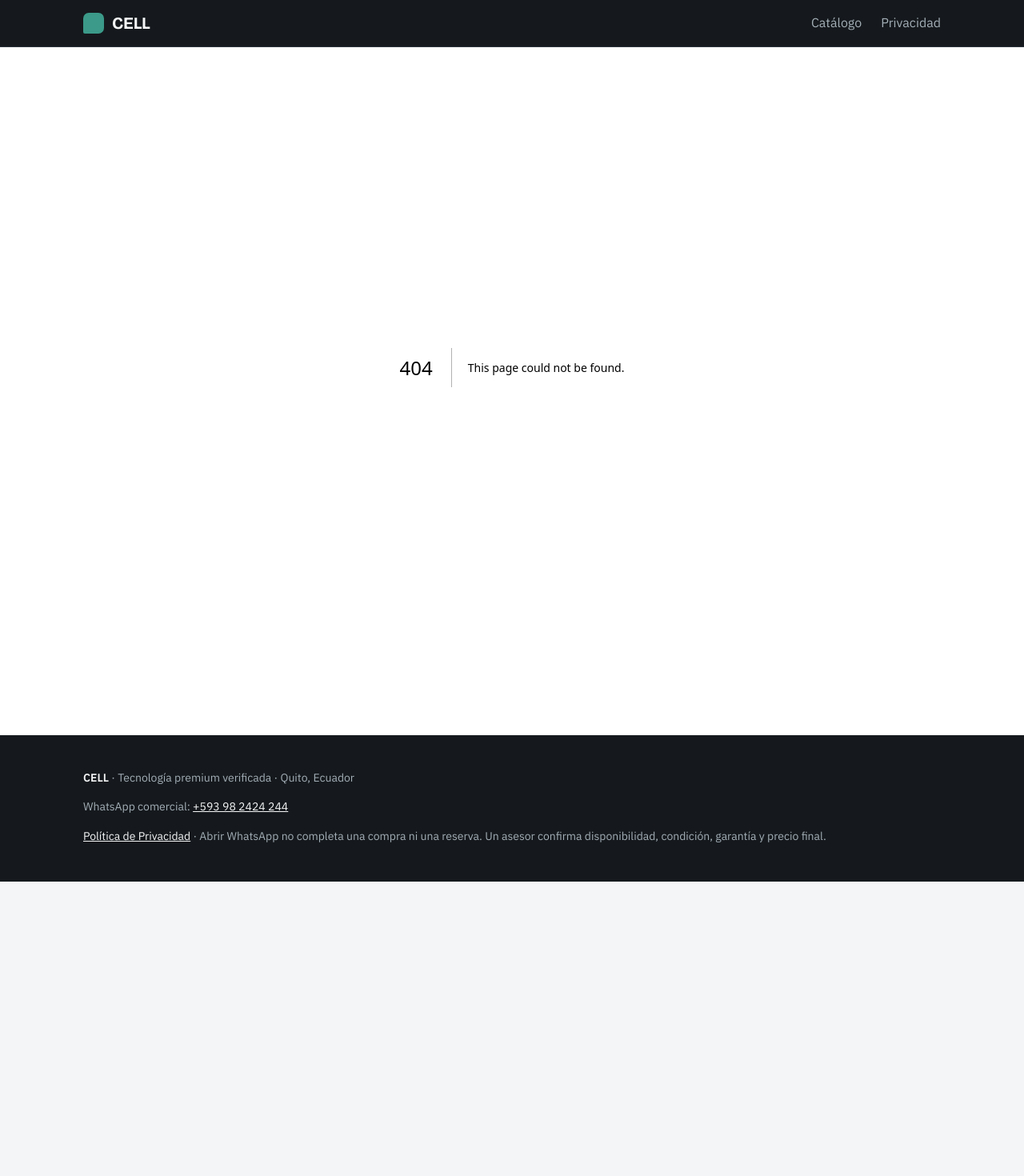
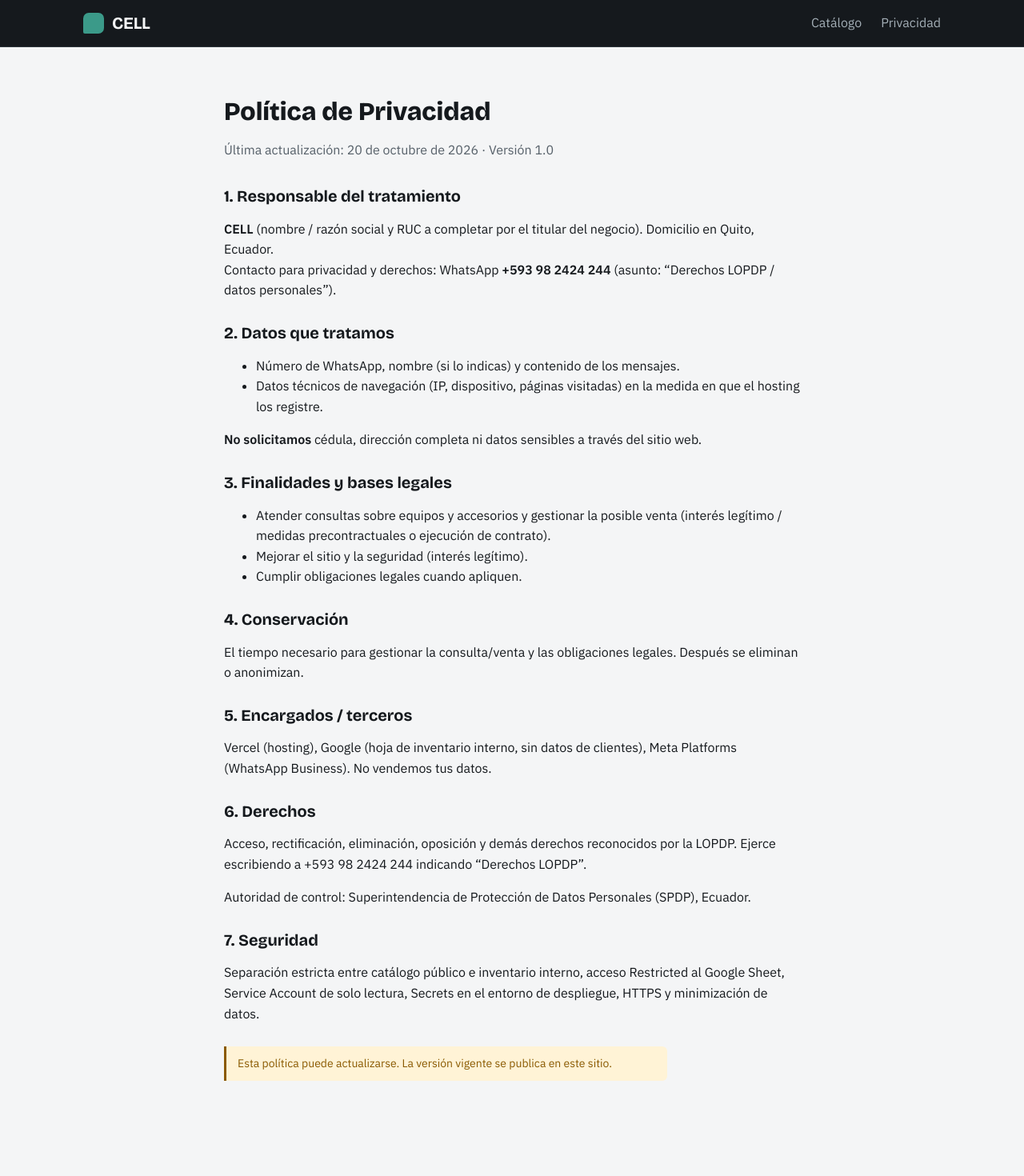
Before and after one commit to horebazo961/CELL, a Next.js app: page /privacidad in a window 1280 px wide. Before the commit this address had no page. Shown: the top 1470 px of the page at 80% size. Before the commit the page ends 1102 px from the top, so only its background shows below. Built offline with nearby package versions, Linux system fonts and the light colour scheme.

Commit message:
feat: privacy policy page (LOPDP)

```diff
--- /dev/null
+++ b/src/app/privacidad/page.tsx
@@ -0,0 +1,102 @@
+export const metadata = {
+  title: "Política de Privacidad · CELL",
+};
+
+export default function PrivacidadPage() {
+  return (
+    <div className="wrap" style={{ padding: "40px 0 60px", maxWidth: 720 }}>
+      <h1 style={{ font: "800 32px var(--fd)", marginBottom: 8 }}>
+        Política de Privacidad
+      </h1>
+      <p style={{ color: "var(--mut)", marginBottom: 32 }}>
+        Última actualización: 20 de octubre de 2026 · Versión 1.0
+      </p>
+
+      <section style={{ marginBottom: 28 }}>
+        <h2 style={{ font: "700 20px var(--fd)" }}>1. Responsable del tratamiento</h2>
+        <p>
+          <strong>CELL</strong> (nombre / razón social y RUC a completar por el
+          titular del negocio). Domicilio en Quito, Ecuador.
+          <br />
+          Contacto para privacidad y derechos: WhatsApp{" "}
+          <strong>+593 98 2424 244</strong> (asunto: “Derechos LOPDP / datos
+          personales”).
+        </p>
+      </section>
+
+      <section style={{ marginBottom: 28 }}>
+        <h2 style={{ font: "700 20px var(--fd)" }}>2. Datos que tratamos</h2>
+        <ul>
+          <li>
+            Número de WhatsApp, nombre (si lo indicas) y contenido de los
+            mensajes.
+          </li>
+          <li>
+            Datos técnicos de navegación (IP, dispositivo, páginas visitadas) en
+            la medida en que el hosting los registre.
+          </li>
+        </ul>
+        <p>
+          <strong>No solicitamos</strong> cédula, dirección completa ni datos
+          sensibles a través del sitio web.
+        </p>
+      </section>
+
+      <section style={{ marginBottom: 28 }}>
+        <h2 style={{ font: "700 20px var(--fd)" }}>3. Finalidades y bases legales</h2>
+        <ul>
+          <li>
+            Atender consultas sobre equipos y accesorios y gestionar la posible
+            venta (interés legítimo / medidas precontractuales o ejecución de
+            contrato).
+          </li>
+          <li>Mejorar el sitio y la seguridad (interés legítimo).</li>
+          <li>Cumplir obligaciones legales cuando apliquen.</li>
+        </ul>
+      </section>
+
+      <section style={{ marginBottom: 28 }}>
+        <h2 style={{ font: "700 20px var(--fd)" }}>4. Conservación</h2>
+        <p>
+          El tiempo necesario para gestionar la consulta/venta y las
+          obligaciones legales. Después se eliminan o anonimizan.
+        </p>
+      </section>
+
+      <section style={{ marginBottom: 28 }}>
+        <h2 style={{ font: "700 20px var(--fd)" }}>5. Encargados / terceros</h2>
+        <p>
+          Vercel (hosting), Google (hoja de inventario interno, sin datos de
+          clientes), Meta Platforms (WhatsApp Business). No vendemos tus datos.
+        </p>
+      </section>
+
+      <section style={{ marginBottom: 28 }}>
+        <h2 style={{ font: "700 20px var(--fd)" }}>6. Derechos</h2>
+        <p>
+          Acceso, rectificación, eliminación, oposición y demás derechos
+          reconocidos por la LOPDP. Ejerce escribiendo a +593 98 2424 244
+          indicando “Derechos LOPDP”.
+        </p>
+        <p>
+          Autoridad de control: Superintendencia de Protección de Datos
+          Personales (SPDP), Ecuador.
+        </p>
+      </section>
+
+      <section style={{ marginBottom: 28 }}>
+        <h2 style={{ font: "700 20px var(--fd)" }}>7. Seguridad</h2>
+        <p>
+          Separación estricta entre catálogo público e inventario interno,
+          acceso Restricted al Google Sheet, Service Account de solo lectura,
+          Secrets en el entorno de despliegue, HTTPS y minimización de datos.
+        </p>
+      </section>
+
+      <p className="note">
+        Esta política puede actualizarse. La versión vigente se publica en este
+        sitio.
+      </p>
+    </div>
+  );
+}
```
